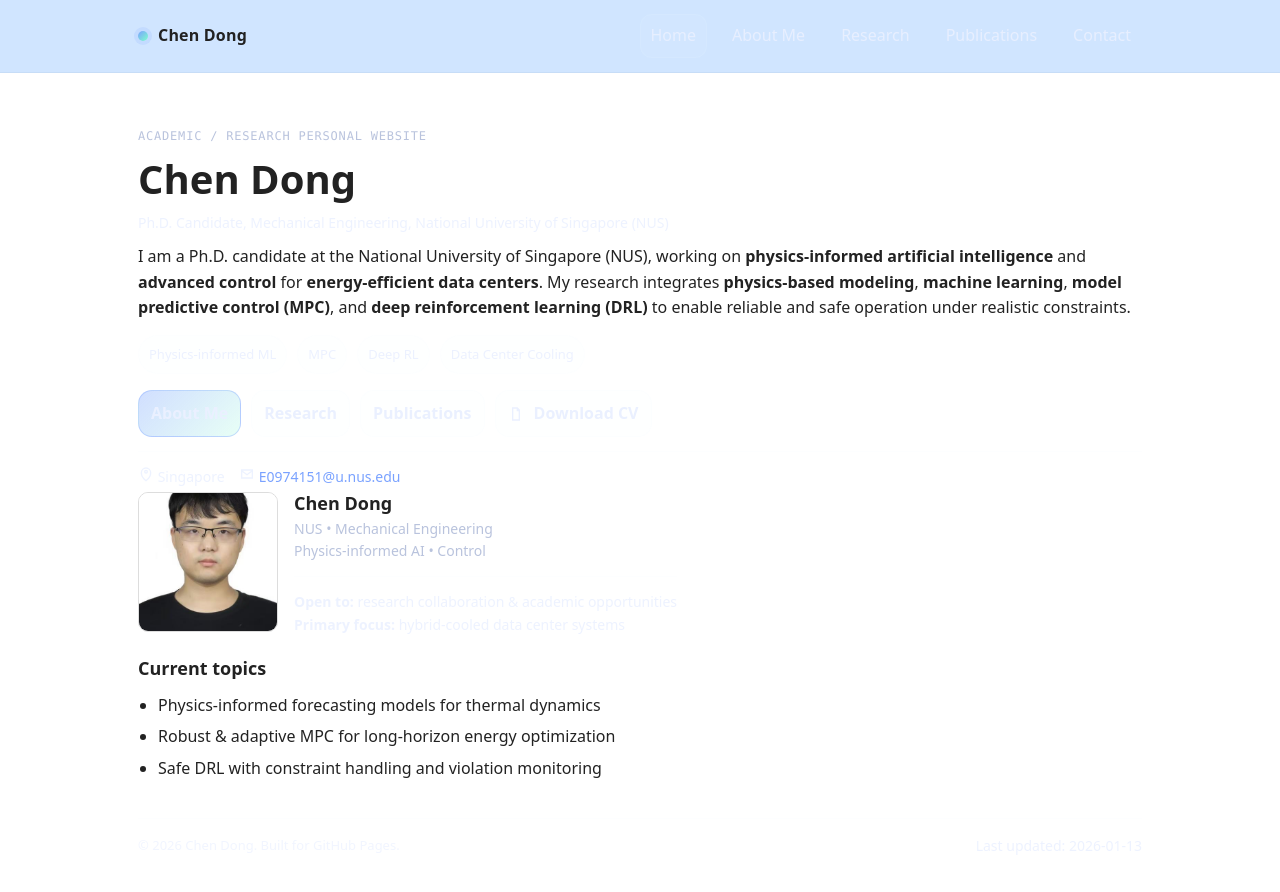
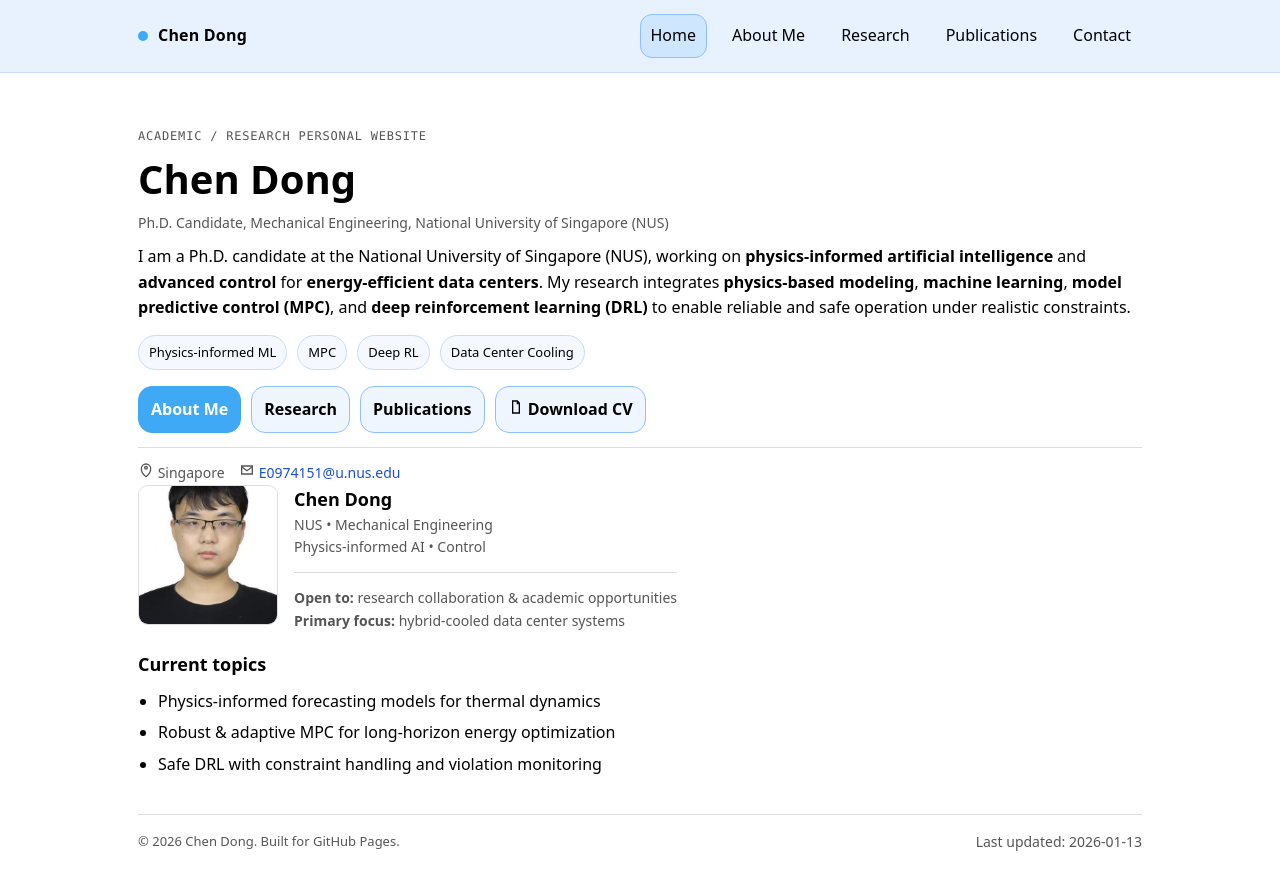
Before and after one commit to ChenD777/chend777.github.io, a plain HTML site: page index.html in a window 1280 px wide. Drawn offline with Linux system fonts and the light colour scheme.

Commit message:
Update style.css

```diff
--- a/assets/css/style.css
+++ b/assets/css/style.css
@@ -1,12 +1,13 @@
 :root{
-  --bg:#0b1020;
-  --panel:#101a33;
-  --text:#eaf0ff;
-  --muted:#b9c3dd;
-  --accent:#7aa2ff;
-  --accent2:#7dffcc;
-  --border:rgba(234,240,255,0.12);
-  --shadow: 0 12px 30px rgba(0,0,0,0.35);
+  /* ===== Academic light theme ===== */
+  --bg:#ffffff;
+  --panel:#ffffff;
+  --text:#000000;
+  --muted:#555555;
+  --accent:#1a4fd8;     /* 学术蓝 */
+  --accent2:#3fa9f5;    /* 天蓝 */
+  --border:rgba(0,0,0,0.12);
+  --shadow:none;
   --radius:18px;
   --max: 1040px;
   --mono: ui-monospace, SFMono-Regular, Menlo, Monaco, Consolas, "Liberation Mono", "Courier New", monospace;
@@ -15,24 +16,36 @@
 
 *{box-sizing:border-box}
 html,body{margin:0;padding:0}
+
+/* ===== Body ===== */
 body{
   font-family: var(--sans);
-  background: #ffffff;      /* 白色背景 */
-  color: #222222;           /* 深灰文字 */
-  line-height: 1.6;
+  background:#ffffff;
+  color:#000000;
+  line-height:1.6;
 }
 
-a{color:var(--accent);text-decoration:none}
+/* ===== Links ===== */
+a{
+  color:var(--accent);
+  text-decoration:none;
+}
 a:hover{text-decoration:underline}
-.container{max-width:var(--max);margin:0 auto;padding:28px 18px 60px}
 
+/* ===== Layout ===== */
+.container{
+  max-width:var(--max);
+  margin:0 auto;
+  padding:28px 18px 60px;
+}
+
+/* ===== Navigation (Sky Blue) ===== */
 .nav{
   position:sticky;
   top:0;
   z-index:10;
-  background: rgba(200, 225, 255, 0.85);
-  backdrop-filter: blur(8px);
-  border-bottom: 1px solid #c7ddf7;
+  background:#e8f2ff;              /* 天蓝色导航栏 */
+  border-bottom:1px solid #c7ddf7;
 }
 .nav-inner{
   max-width:var(--max);
@@ -44,144 +57,166 @@ a:hover{text-decoration:underline}
   gap:14px;
 }
 .brand{
-  display:flex; align-items:center; gap:10px;
-  font-weight:700; letter-spacing:0.2px;
+  display:flex;
+  align-items:center;
+  gap:10px;
+  font-weight:700;
+  letter-spacing:0.2px;
+  color:#000000;
 }
 .brand-dot{
-  width:10px;height:10px;border-radius:50%;
-  background:linear-gradient(135deg,var(--accent),var(--accent2));
-  box-shadow:0 0 0 4px rgba(122,162,255,0.15);
+  width:10px;
+  height:10px;
+  border-radius:50%;
+  background:#3fa9f5;
+  box-shadow:none;
 }
-.nav-links{display:flex;gap:14px;flex-wrap:wrap}
+.nav-links{
+  display:flex;
+  gap:14px;
+  flex-wrap:wrap;
+}
 .nav-links a{
-  display:inline-block;
   padding:8px 10px;
   border-radius:12px;
-  color:var(--text);
-  opacity:0.9;
+  color:#000000;
   border:1px solid transparent;
 }
-.nav-links a.active, .nav-links a:hover{
-  border-color:var(--border);
-  background:rgba(234,240,255,0.06);
+.nav-links a.active,
+.nav-links a:hover{
+  background:rgba(63,169,245,0.15);
+  border-color:#90bfff;
   text-decoration:none;
 }
 
+/* ===== Hero (single column) ===== */
 .hero{
   margin-top:26px;
-  display:block;   /* 单列 */
+  display:block;
 }
-@media (max-width: 860px){
-  .hero{grid-template-columns:1fr}
-}
+
+/* ===== Remove card styling ===== */
 .card{
-  background:transparent;  /* 去掉灰底 */
+  background:transparent;
   border:none;
-  border-radius:0;
   box-shadow:none;
   padding:0;
 }
+
+/* ===== Typography ===== */
 .kicker{
   font-family:var(--mono);
   font-size:12px;
   letter-spacing:0.8px;
   text-transform:uppercase;
-  color:var(--muted);
+  color:#555;
 }
-h1{margin:10px 0 10px;font-size:40px;line-height:1.15}
-@media (max-width: 480px){
+
+h1{margin:10px 0;font-size:40px;line-height:1.15;color:#000}
+h2{margin:0 0 8px;font-size:24px;color:#000}
+h3{margin:18px 0 6px;font-size:18px;color:#000}
+
+@media (max-width:480px){
   h1{font-size:34px}
 }
-h2{margin:0 0 8px;font-size:24px}
-h3{margin:18px 0 6px;font-size:18px}
-p{margin:10px 0;color:#222}
-li{margin:6px 0;color:#222}
-.small{font-size:14px;color:#555}
-.meta{color:#666}
 
+p{margin:10px 0;color:#000}
+li{margin:6px 0;color:#000}
 ul{margin:10px 0 0;padding-left:20px}
 
-.badges{display:flex;flex-wrap:wrap;gap:10px;margin-top:14px}
+.small{font-size:14px;color:#555}
+.meta{font-size:14px;color:#555}
+
+/* ===== Badges ===== */
+.badges{
+  display:flex;
+  flex-wrap:wrap;
+  gap:10px;
+  margin-top:14px;
+}
 .badge{
-  display:inline-flex; align-items:center; gap:8px;
-  padding:8px 10px;
+  padding:6px 10px;
   border-radius:999px;
-  border:1px solid var(--border);
-  background:rgba(234,240,255,0.05);
-  color:rgba(234,240,255,0.92);
+  border:1px solid #c7ddf7;
+  background:#f5f9ff;
+  color:#000;
   font-size:13px;
 }
-.badge svg{opacity:0.85}
-.cta-row{display:flex;flex-wrap:wrap;gap:10px;margin-top:16px}
+
+/* ===== Buttons ===== */
+.cta-row{display:flex;gap:10px;margin-top:16px}
 .btn{
-  display:inline-flex; align-items:center; justify-content:center; gap:10px;
   padding:10px 12px;
   border-radius:14px;
-  border:1px solid var(--border);
-  background:rgba(234,240,255,0.06);
-  color:var(--text);
+  border:1px solid #90bfff;
+  background:#f0f6ff;
+  color:#000;
   font-weight:600;
 }
-.btn:hover{background:rgba(234,240,255,0.10);text-decoration:none}
+.btn:hover{
+  background:#e3efff;
+  text-decoration:none;
+}
 .btn.primary{
-  background:linear-gradient(135deg, rgba(122,162,255,0.35), rgba(125,255,204,0.18));
-  border-color:rgba(122,162,255,0.35);
+  background:#3fa9f5;
+  color:#fff;
+  border-color:#3fa9f5;
 }
 
+/* ===== Profile ===== */
 .profile{
-  display:flex; gap:16px; align-items:center;
+  display:flex;
+  gap:16px;
+  align-items:flex-start;
 }
 .avatar{
   width:140px;
   height:140px;
-  border-radius:10px;   /* 少一点圆角 */
+  border-radius:10px;
   object-fit:cover;
   border:1px solid #ddd;
   box-shadow:none;
 }
-.meta{
-  color:var(--muted);
-  font-size:14px;
-}
+
+/* ===== Sections ===== */
 .section{
   margin-top:22px;
   display:block;
 }
-@media (max-width: 860px){
-  .section{grid-template-columns:1fr}
-}
-.small{font-size:14px;color:rgba(234,240,255,0.86)}
+
+/* ===== Footer ===== */
 .footer{
   margin-top:36px;
   padding-top:16px;
-  border-top:1px solid var(--border);
-  color:rgba(234,240,255,0.65);
+  border-top:1px solid #ddd;
+  color:#555;
   font-size:13px;
-  display:flex;flex-wrap:wrap;gap:10px;justify-content:space-between;
+  display:flex;
+  flex-wrap:wrap;
+  justify-content:space-between;
+  gap:10px;
 }
-.code{
-  font-family:var(--mono);
-  font-size:13px;
-  color:rgba(234,240,255,0.88);
-  border:1px solid var(--border);
-  background:rgba(234,240,255,0.04);
-  padding:3px 8px;
-  border-radius:999px;
-}
-.hr{height:1px;background:var(--border);margin:14px 0}
+
+/* ===== Publications ===== */
 .pub{
   margin:10px 0;
   padding:12px 14px;
-  border:1px solid var(--border);
-  border-radius:14px;
-  background:rgba(234,240,255,0.04);
+  border:1px solid #ddd;
+  border-radius:10px;
+  background:#fafafa;
 }
-.pub .venue{color:var(--muted);font-size:13px}
-.grid-1{display:grid;grid-template-columns:1fr;gap:12px}
+.pub .venue{
+  color:#555;
+  font-size:13px;
+}
+
+/* ===== Misc ===== */
+.hr{height:1px;background:#ddd;margin:14px 0}
 .notice{
-  padding:10px 12px;border-radius:14px;
-  border:1px dashed rgba(234,240,255,0.22);
-  background:rgba(234,240,255,0.03);
-  color:rgba(234,240,255,0.86);
+  padding:10px 12px;
+  border-radius:10px;
+  border:1px dashed #c7ddf7;
+  background:#f5f9ff;
+  color:#000;
   font-size:14px;
 }
```
